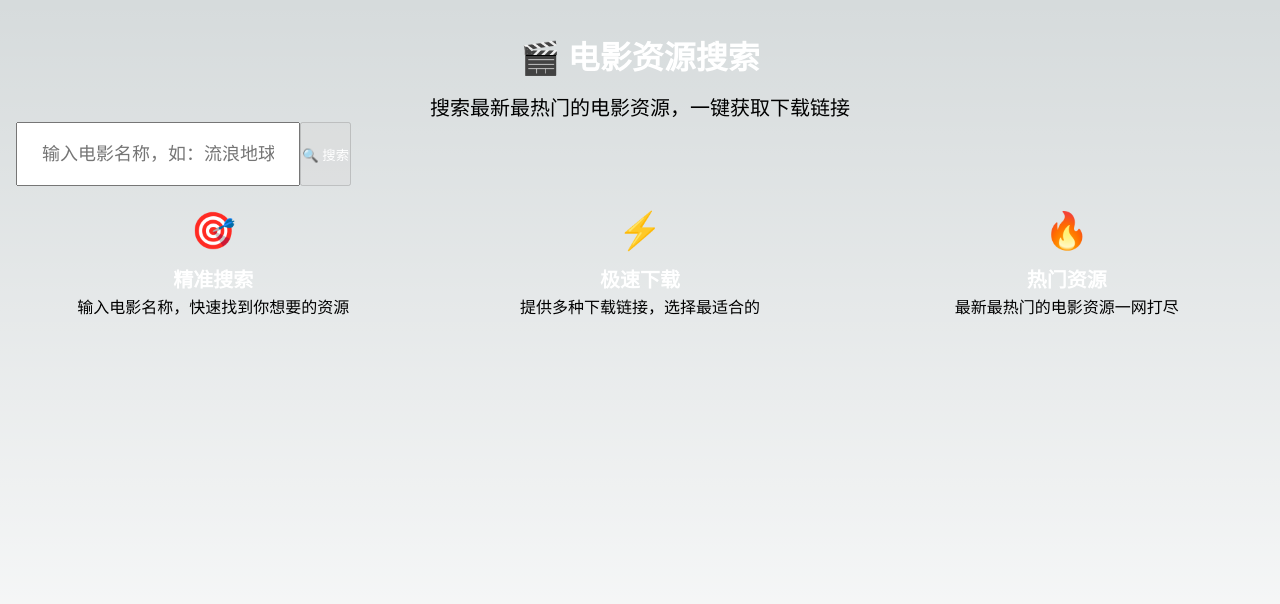
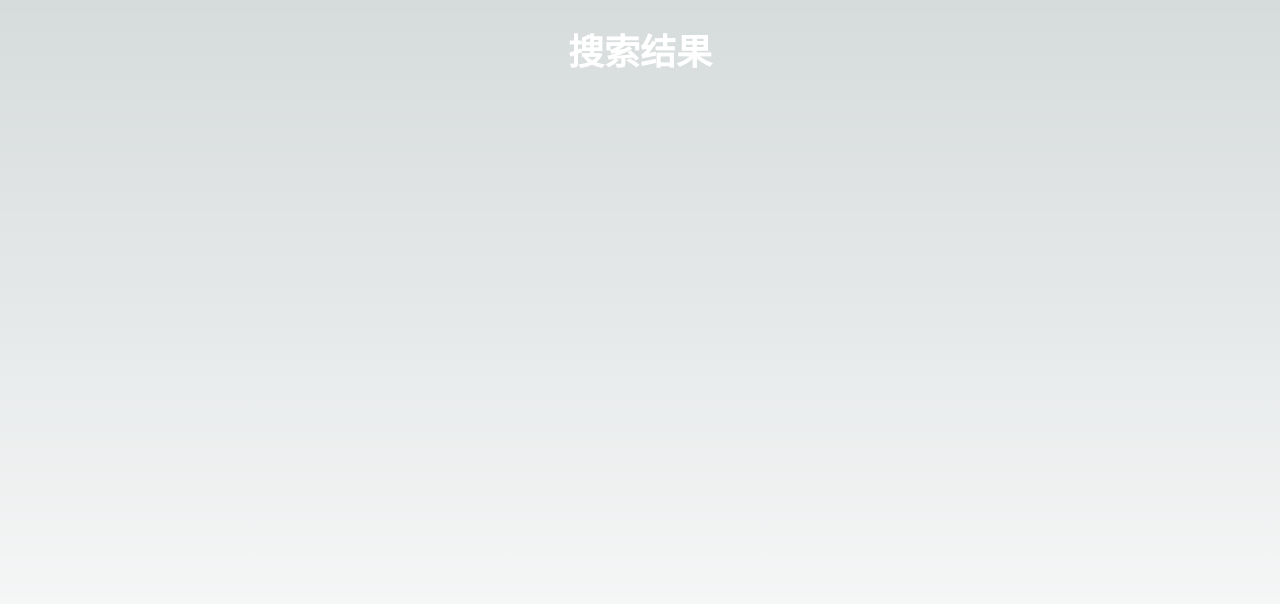
Before and after one commit to lgd3206/movie-hub, a Next.js app: page / in a window 1280 px wide. Shown: the top 604 px of the page. Built offline with nearby package versions, Linux system fonts and the light colour scheme.

Commit message:
Add files via upload

```diff
--- a/app/page.tsx
+++ b/app/page.tsx
@@ -1,257 +1,202 @@
-'use client'
+'use client';
 
-import React, { useState } from 'react'
-import SearchInput from '../components/SearchInput'
+import { useState, useEffect, Suspense } from 'react';
+import { useSearchParams } from 'next/navigation';
+import { Search, Film, Calendar, Star, Download, ExternalLink } from 'lucide-react';
 
-export default function Home() {
-  const [query, setQuery] = useState('')
-  const [movies, setMovies] = useState([])
-  const [loading, setLoading] = useState(false)
-  const [hasSearched, setHasSearched] = useState(false)
+// 强制动态渲染，不进行静态生成
+export const dynamic = 'force-dynamic';
 
-  const handleSearch = async (e: React.FormEvent<HTMLFormElement>) => {
-    e.preventDefault()
-    if (!query.trim()) return
+interface Movie {
+  id: number;
+  title: string;
+  year: number;
+  rating: number;
+  genre: string;
+  description: string;
+  poster: string;
+  magnetLink: string;
+  size: string;
+  quality: string;
+}
 
-    setLoading(true)
-    setHasSearched(true)
+function SearchContent() {
+  const searchParams = useSearchParams();
+  const [movies, setMovies] = useState<Movie[]>([]);
+  const [loading, setLoading] = useState(false);
+  const [searchTerm, setSearchTerm] = useState('');
 
-    console.log('=== 开始搜索 ===');
-    console.log('搜索关键词:', query);
+  useEffect(() => {
+    const query = searchParams.get('q');
+    if (query) {
+      setSearchTerm(query);
+      handleSearch(query);
+    }
+  }, [searchParams]);
 
+  const handleSearch = async (query: string) => {
+    setLoading(true);
     try {
-      const response = await fetch(`/api/search?q=${encodeURIComponent(query)}`)
-      console.log('API响应状态:', response.status);
+      // 模拟API调用
+      setTimeout(() => {
+        const mockMovies: Movie[] = [
+          {
+            id: 1,
+            title: "Spider-Man: No Way Home",
+            year: 2021,
+            rating: 8.4,
+            genre: "Action, Adventure, Fantasy",
+            description: "With Spider-Man's identity now revealed, Peter asks Doctor Strange for help.",
+            poster: "/api/placeholder/300/450",
+            magnetLink: "magnet:?xt=urn:btih:1234567890abcdef&dn=Spider-Man+No+Way+Home+2021+1080p&tr=udp%3A%2F%2Ftracker.example.com%3A80",
+            size: "2.1 GB",
+            quality: "1080p"
+          },
+          {
+            id: 2,
+            title: "The Batman",
+            year: 2022,
+            rating: 7.8,
+            genre: "Action, Crime, Drama",
+            description: "When the Riddler, a sadistic serial killer, begins murdering key political figures in Gotham.",
+            poster: "/api/placeholder/300/450",
+            magnetLink: "magnet:?xt=urn:btih:abcdef1234567890&dn=The+Batman+2022+1080p&tr=udp%3A%2F%2Ftracker.example.com%3A80",
+            size: "2.8 GB",
+            quality: "1080p"
+          },
+          {
+            id: 3,
+            title: "Avengers: Endgame",
+            year: 2019,
+            rating: 8.4,
+            genre: "Action, Adventure, Drama",
+            description: "After the devastating events of Infinity War, the universe is in ruins.",
+            poster: "/api/placeholder/300/450",
+            magnetLink: "magnet:?xt=urn:btih:fedcba0987654321&dn=Avengers+Endgame+2019+1080p&tr=udp%3A%2F%2Ftracker.example.com%3A80",
+            size: "3.2 GB",
+            quality: "1080p"
+          }
+        ];
 
-      if (!response.ok) {
-        throw new Error(`HTTP error! status: ${response.status}`)
-      }
+        // 根据搜索词过滤
+        const filteredMovies = mockMovies.filter(movie =>
+          movie.title.toLowerCase().includes(query.toLowerCase()) ||
+          movie.genre.toLowerCase().includes(query.toLowerCase())
+        );
 
-      const data = await response.json()
-      console.log('=== 前端收到的数据 ===');
-      console.log('数据类型:', typeof data);
-      console.log('数据内容:', data);
+        setMovies(filteredMovies);
+        setLoading(false);
+      }, 1000);
+    } catch (error) {
+      console.error('搜索失败:', error);
+      setLoading(false);
+    }
+  };
 
-      // 处理数据
-      let movieList = []
-      if (Array.isArray(data)) {
-        movieList = data
-      } else if (data && Array.isArray(data.data)) {
-        movieList = data.data
-      } else if (data && typeof data === 'object') {
-        // 如果data是对象，尝试从对象的值中提取数组
-        const values = Object.values(data)
-        const arrayValue = values.find(value => Array.isArray(value))
-        if (arrayValue) {
-          movieList = arrayValue
-        }
-      }
-
-      console.log('=== 处理后的电影列表 ===');
-      console.log('电影数量:', movieList.length);
-      console.log('电影数据:', movieList);
-
-      // 为每部电影添加磁力链接信息
-      const moviesWithMagnetInfo = movieList.map((movie: any) => {
-        let magnetLinks = []
-
-        // 尝试不同的可能字段
-        if (movie.magnet_links && Array.isArray(movie.magnet_links)) {
-          magnetLinks = movie.magnet_links
-        } else if (movie.magnetLinks && Array.isArray(movie.magnetLinks)) {
-          magnetLinks = movie.magnetLinks
-        } else if (movie.magnets && Array.isArray(movie.magnets)) {
-          magnetLinks = movie.magnets
-        } else if (movie.downloads && Array.isArray(movie.downloads)) {
-          magnetLinks = movie.downloads
-        }
-
-        console.log(`电影 ${movieList.indexOf(movie) + 1}: ${movie.title || movie.name} - 磁力链接数量: ${magnetLinks.length}`);
-
-        return {
-          ...movie,
-          magnetLinks: magnetLinks
-        }
-      })
-
-      setMovies(moviesWithMagnetInfo)
-    } catch (error) {
-      console.error('搜索失败:', error)
-      setMovies([])
-    } finally {
-      setLoading(false)
-    }
-  }
+  const handleDownload = (magnetLink: string, movieTitle: string) => {
+    window.open(magnetLink, '_blank');
+  };
 
   return (
-    <div className="min-h-screen bg-gradient-to-br from-purple-900 via-blue-900 to-indigo-900">
-      {/* 背景装饰 */}
-      <div className="absolute inset-0 overflow-hidden">
-        <div className="absolute -inset-10 opacity-50">
-          <div className="absolute top-1/4 left-1/4 w-72 h-72 bg-purple-500 rounded-full mix-blend-multiply filter blur-xl animate-pulse"></div>
-          <div className="absolute top-3/4 right-1/4 w-72 h-72 bg-yellow-500 rounded-full mix-blend-multiply filter blur-xl animate-pulse delay-1000"></div>
-          <div className="absolute bottom-1/4 left-1/3 w-72 h-72 bg-pink-500 rounded-full mix-blend-multiply filter blur-xl animate-pulse delay-500"></div>
-        </div>
-      </div>
-
-      <div className="relative z-10 container mx-auto px-4 py-8">
-        {/* 头部 */}
-        <div className="text-center mb-12">
-          <h1 className="text-6xl font-bold text-white mb-4 bg-gradient-to-r from-yellow-400 via-red-500 to-pink-500 bg-clip-text text-transparent">
-            🎬 电影资源搜索
+    <div className="min-h-screen bg-gradient-to-br from-gray-900 via-blue-900 to-purple-900">
+      <div className="container mx-auto px-4 py-8">
+        {/* 搜索结果标题 */}
+        <div className="text-center mb-8">
+          <h1 className="text-4xl font-bold text-white mb-4">
+            搜索结果
           </h1>
-          <p className="text-xl text-gray-300 max-w-2xl mx-auto">
-            搜索最新最热门的电影资源，一键获取下载链接
-          </p>
+          {searchTerm && (
+            <p className="text-gray-300 text-lg">
+              搜索: <span className="text-blue-400 font-semibold">"{searchTerm}"</span>
+            </p>
+          )}
         </div>
 
-        {/* 搜索区域 */}
-        <div className="max-w-4xl mx-auto mb-12">
-          <form onSubmit={handleSearch} className="relative">
-            <div className="flex gap-4">
-              <div className="flex-1 relative">
-                <input
-                  type="text"
-                  value={query}
-                  onChange={(e) => setQuery(e.target.value)}
-                  placeholder="输入电影名称，如：流浪地球、复仇者联盟..."
-                  className="w-full px-6 py-4 text-lg rounded-2xl border-2 border-white/20 bg-white/10 backdrop-blur-sm text-white placeholder-gray-300 focus:outline-none focus:border-yellow-400 focus:ring-4 focus:ring-yellow-400/20 transition-all duration-300"
-                />
-                <div className="absolute inset-0 rounded-2xl bg-gradient-to-r from-yellow-400/10 to-pink-500/10 pointer-events-none"></div>
-              </div>
-              <button
-                type="submit"
-                disabled={loading || !query.trim()}
-                className="px-8 py-4 bg-gradient-to-r from-yellow-500 to-red-500 text-white font-semibold rounded-2xl hover:from-yellow-600 hover:to-red-600 disabled:opacity-50 disabled:cursor-not-allowed transform hover:scale-105 transition-all duration-300 shadow-lg hover:shadow-xl"
-              >
-                {loading ? (
-                  <div className="flex items-center gap-2">
-                    <div className="w-5 h-5 border-2 border-white/30 border-t-white rounded-full animate-spin"></div>
-                    搜索中...
-                  </div>
-                ) : (
-                  <div className="flex items-center gap-2">
-                    🔍 搜索
-                  </div>
-                )}
-              </button>
-            </div>
-          </form>
-        </div>
-
-        {/* 调试信息 */}
-        {hasSearched && (
-          <div className="max-w-4xl mx-auto mb-8 p-4 bg-black/20 backdrop-blur-sm rounded-xl border border-white/10">
-            <div className="text-white/80 text-sm">
-              <strong>🔍 搜索状态:</strong> 电影数量: {movies.length}, 电影数据: {movies.length > 0 ? '有数据' : '无数据'}
-            </div>
+        {/* 加载状态 */}
+        {loading && (
+          <div className="text-center py-12">
+            <div className="animate-spin rounded-full h-12 w-12 border-b-2 border-blue-400 mx-auto"></div>
+            <p className="text-gray-300 mt-4">正在搜索中...</p>
           </div>
         )}
 
         {/* 搜索结果 */}
-        {hasSearched && (
-          <div className="max-w-6xl mx-auto">
-            {loading ? (
-              <div className="text-center py-12">
-                <div className="inline-block w-12 h-12 border-4 border-white/30 border-t-yellow-400 rounded-full animate-spin mb-4"></div>
-                <p className="text-white text-xl">正在搜索电影资源...</p>
-              </div>
-            ) : movies.length > 0 ? (
-              <div>
-                <h2 className="text-3xl font-bold text-white mb-8 text-center">
-                  🎬 搜索到 {movies.length} 部电影
-                </h2>
-                <div className="grid grid-cols-1 md:grid-cols-2 lg:grid-cols-3 gap-8">
-                  {movies.map((movie: any, index: number) => (
-                    <div
-                      key={index}
-                      className="bg-white/10 backdrop-blur-sm rounded-2xl p-6 border border-white/20 hover:border-yellow-400/50 transition-all duration-300 hover:transform hover:scale-105 hover:shadow-2xl"
-                    >
-                      <div className="mb-4">
-                        <h3 className="text-xl font-bold text-white mb-2 line-clamp-2">
-                          {movie.title || movie.name || '未知电影'}
-                        </h3>
-                        {movie.year && (
-                          <p className="text-yellow-400 font-medium">📅 {movie.year}</p>
-                        )}
-                        {movie.rating && (
-                          <p className="text-green-400 font-medium">⭐ {movie.rating}</p>
-                        )}
-                        {movie.category && (
-                          <p className="text-blue-400 font-medium">🎭 {movie.category}</p>
-                        )}
-                      </div>
+        {!loading && movies.length > 0 && (
+          <div className="grid grid-cols-1 md:grid-cols-2 lg:grid-cols-3 gap-6">
+            {movies.map((movie) => (
+              <div key={movie.id} className="bg-gray-800/50 backdrop-blur-sm rounded-lg overflow-hidden hover:transform hover:scale-105 transition-all duration-300 border border-gray-700/50">
+                <div className="relative">
+                  <img
+                    src={movie.poster}
+                    alt={movie.title}
+                    className="w-full h-64 object-cover"
+                  />
+                  <div className="absolute top-4 right-4 bg-yellow-500 text-black px-2 py-1 rounded-full text-sm font-bold flex items-center">
+                    <Star className="w-4 h-4 mr-1" />
+                    {movie.rating}
+                  </div>
+                </div>
 
-                      <div className="space-y-3">
-                        <div className="flex items-center justify-between p-3 bg-black/20 rounded-xl border border-white/10">
-                          <span className="text-white font-medium">🔗 下载链接</span>
-                          <span className="px-3 py-1 bg-gradient-to-r from-green-500 to-blue-500 text-white text-sm font-bold rounded-full">
-                            {movie.magnetLinks?.length || 0}个可用
-                          </span>
-                        </div>
+                <div className="p-6">
+                  <h3 className="text-xl font-bold text-white mb-2">{movie.title}</h3>
 
-                        {movie.magnetLinks && movie.magnetLinks.length > 0 && (
-                          <div className="space-y-2 max-h-40 overflow-y-auto">
-                            {movie.magnetLinks.map((link: any, linkIndex: number) => (
-                              <div key={linkIndex} className="p-3 bg-black/30 rounded-lg border border-white/10">
-                                <div className="flex items-center justify-between mb-2">
-                                  <span className="text-yellow-400 font-medium text-sm">
-                                    📁 {link.quality || link.name || `资源 ${linkIndex + 1}`}
-                                  </span>
-                                  {link.size && (
-                                    <span className="text-green-400 text-xs">
-                                      💾 {link.size}
-                                    </span>
-                                  )}
-                                </div>
-                                <a
-                                  href={link.magnet || link.url || link.link}
-                                  className="inline-block w-full px-4 py-2 bg-gradient-to-r from-purple-500 to-pink-500 text-white text-sm font-medium rounded-lg hover:from-purple-600 hover:to-pink-600 transition-all duration-300 text-center"
-                                >
-                                  🧲 下载
-                                </a>
-                              </div>
-                            ))}
-                          </div>
-                        )}
-                      </div>
-                    </div>
-                  ))}
+                  <div className="flex items-center text-gray-300 mb-2">
+                    <Calendar className="w-4 h-4 mr-2" />
+                    <span>{movie.year}</span>
+                  </div>
+
+                  <p className="text-blue-400 text-sm mb-3">{movie.genre}</p>
+
+                  <p className="text-gray-300 text-sm mb-4 line-clamp-3">
+                    {movie.description}
+                  </p>
+
+                  <div className="flex justify-between items-center mb-4">
+                    <span className="text-green-400 font-semibold">{movie.quality}</span>
+                    <span className="text-gray-400">{movie.size}</span>
+                  </div>
+
+                  <button
+                    onClick={() => handleDownload(movie.magnetLink, movie.title)}
+                    className="w-full bg-gradient-to-r from-blue-500 to-purple-600 text-white py-2 px-4 rounded-lg hover:from-blue-600 hover:to-purple-700 transition-all duration-300 flex items-center justify-center"
+                  >
+                    <Download className="w-4 h-4 mr-2" />
+                    下载磁力链接
+                  </button>
                 </div>
               </div>
-            ) : (
-              <div className="text-center py-12">
-                <div className="text-6xl mb-4">😢</div>
-                <p className="text-white text-xl mb-2">没有找到相关电影</p>
-                <p className="text-gray-400">试试搜索其他关键词吧</p>
-              </div>
-            )}
+            ))}
           </div>
         )}
 
-        {/* 底部说明 */}
-        {!hasSearched && (
-          <div className="max-w-4xl mx-auto text-center">
-            <div className="grid grid-cols-1 md:grid-cols-3 gap-8 mb-12">
-              <div className="p-6 bg-white/10 backdrop-blur-sm rounded-2xl border border-white/20">
-                <div className="text-4xl mb-4">🎯</div>
-                <h3 className="text-xl font-bold text-white mb-2">精准搜索</h3>
-                <p className="text-gray-300">输入电影名称，快速找到你想要的资源</p>
-              </div>
-              <div className="p-6 bg-white/10 backdrop-blur-sm rounded-2xl border border-white/20">
-                <div className="text-4xl mb-4">⚡</div>
-                <h3 className="text-xl font-bold text-white mb-2">极速下载</h3>
-                <p className="text-gray-300">提供多种下载链接，选择最适合的</p>
-              </div>
-              <div className="p-6 bg-white/10 backdrop-blur-sm rounded-2xl border border-white/20">
-                <div className="text-4xl mb-4">🔥</div>
-                <h3 className="text-xl font-bold text-white mb-2">热门资源</h3>
-                <p className="text-gray-300">最新最热门的电影资源一网打尽</p>
-              </div>
-            </div>
+        {/* 无搜索结果 */}
+        {!loading && movies.length === 0 && searchTerm && (
+          <div className="text-center py-12">
+            <Film className="w-16 h-16 text-gray-400 mx-auto mb-4" />
+            <h3 className="text-xl font-semibold text-gray-300 mb-2">
+              未找到相关电影
+            </h3>
+            <p className="text-gray-400">
+              尝试使用不同的关键词搜索
+            </p>
           </div>
         )}
       </div>
     </div>
-  )
+  );
 }
+
+export default function SearchPage() {
+  return (
+    <Suspense fallback={
+      <div className="min-h-screen bg-gradient-to-br from-gray-900 via-blue-900 to-purple-900 flex items-center justify-center">
+        <div className="text-center">
+          <div className="animate-spin rounded-full h-12 w-12 border-b-2 border-blue-400 mx-auto"></div>
+          <p className="text-gray-300 mt-4">加载中...</p>
+        </div>
+      </div>
+    }>
+      <SearchContent />
+    </Suspense>
+  );
+}
```
